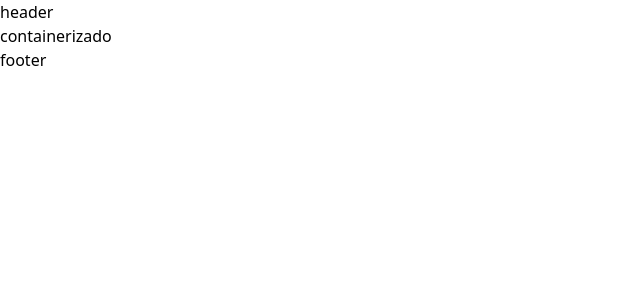
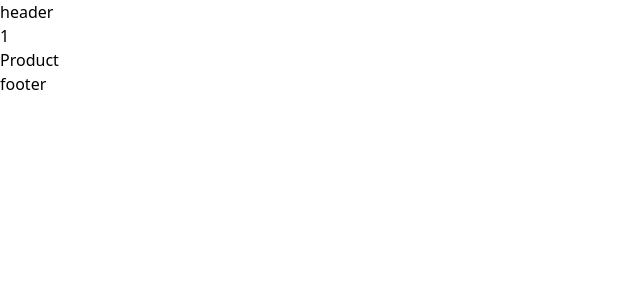
Before and after one commit to RomuloOliveira94/digital-store-v1, a React (Vite) app: page /products/1 in a window 1280 px wide. Shown: the top 300 px of the page, without its empty margins (0-640 px from the left). Built offline with nearby package versions, Linux system fonts and the light colour scheme.

Commit message:
#create necessary pages

```diff
--- a/src/App.jsx
+++ b/src/App.jsx
@@ -1,12 +1,32 @@
+import { createBrowserRouter, RouterProvider } from "react-router-dom";
 import Layout from "./layout/Layout";
+import HomePage from "./pages/HomePage";
+import ProductListingPage from "./pages/ProductListingPage";
+import ProductViewPage from "./pages/ProductViewPage";
+
+const router = createBrowserRouter([
+  {
+    path: "/",
+    element: <HomePage />,
+  },
+  {
+    path: "/products",
+    element: <ProductListingPage />,
+  },
+  {
+    path: "/products/:productId",
+    element: <ProductViewPage />,
+    loader: async ({ params }) => {
+      return params.productId;
+    },
+  },
+]);
 
 function App() {
   return (
     <Layout>
       <main className="container">
-        <div>
-          <h1>containerizado</h1>
-        </div>
+        <RouterProvider router={router} />
       </main>
     </Layout>
   );
--- a/src/main.jsx
+++ b/src/main.jsx
@@ -5,6 +5,6 @@ import "./index.css";
 
 ReactDOM.createRoot(document.getElementById("root")).render(
   <React.StrictMode>
-      <App />
+    <App />
   </React.StrictMode>
 );
--- /dev/null
+++ b/src/pages/HomePage.jsx
@@ -0,0 +1,9 @@
+const HomePage = () => {
+  return (
+    <div>
+      <h1>home page</h1>
+    </div>
+  );
+};
+
+export default HomePage;
--- /dev/null
+++ b/src/pages/ProductListingPage.jsx
@@ -0,0 +1,9 @@
+const ProductListingPage = () => {
+  return (
+    <div>
+      <h1>Products</h1>
+    </div>
+  )
+}
+
+export default ProductListingPage
--- /dev/null
+++ b/src/pages/ProductViewPage.jsx
@@ -0,0 +1,13 @@
+import { useLoaderData } from "react-router-dom";
+
+const ProductViewPage = () => {
+  const id = useLoaderData();
+  return (
+    <div>
+      {id}
+      <h1>Product</h1>
+    </div>
+  );
+};
+
+export default ProductViewPage;
```
